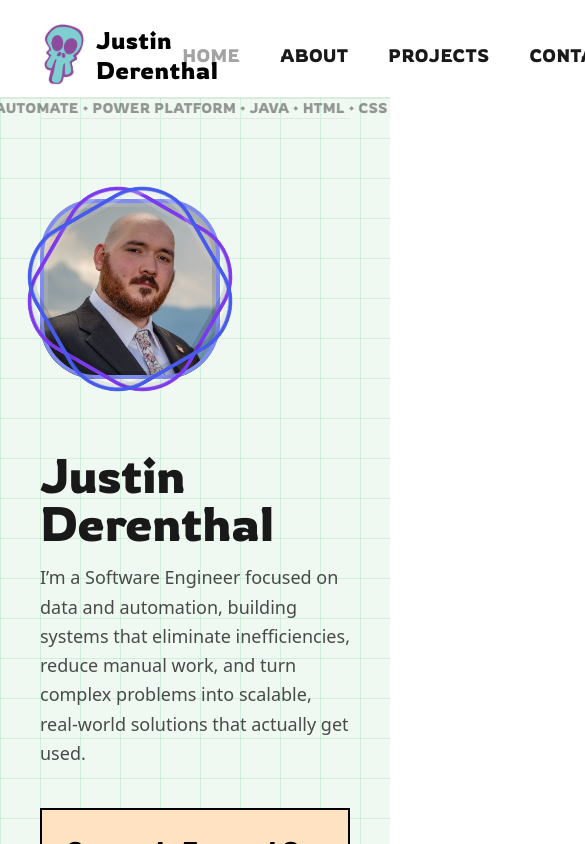
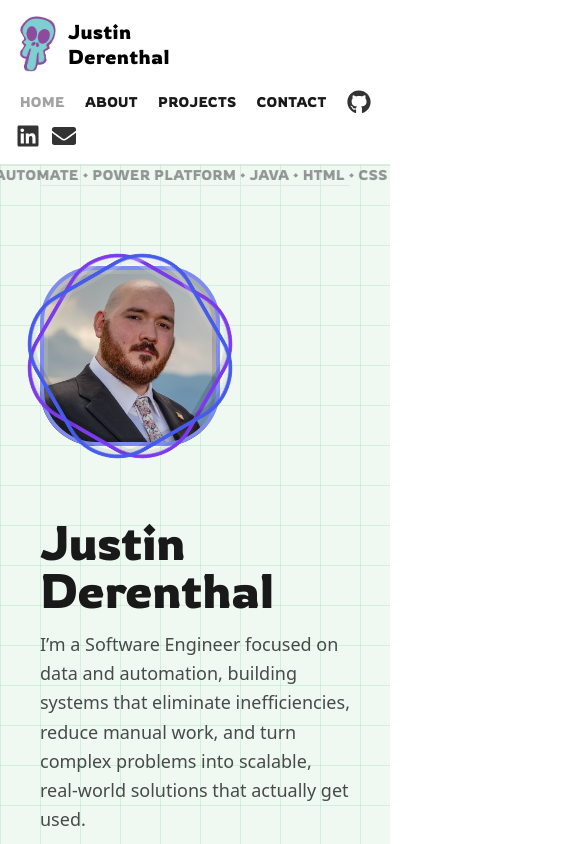
Before and after one commit to JderenthalCS/PortfolioPlus, a React (Vite) app: page / in a window 390 px wide. Shown: the top 844 px of the page, 585 px wide, since content can reach past the window. Built offline with nearby package versions, Linux system fonts and the light colour scheme.

Commit message:
Fix mobile navbar layout

```diff
--- a/src/components/Navbar.jsx
+++ b/src/components/Navbar.jsx
@@ -1,9 +1,9 @@
 import { NavLink } from "react-router-dom"
-import { FaGithub, FaLinkedin, FaEnvelope} from "react-icons/fa"
+import { FaGithub, FaLinkedin, FaEnvelope } from "react-icons/fa"
 import skull from "../assets/skull.png"
 
 const base =
-  "px-2 py-2 text-lg tracking-wide font-rowdies transition-colors duration-200 ease-out text-black/90 underline decoration-wavy decoration-2 underline-offset-3 decoration-transparent"
+  "px-1 py-1 text-sm md:text-lg tracking-wide font-rowdies transition-colors duration-200 ease-out text-black/90 underline decoration-wavy decoration-2 underline-offset-3 decoration-transparent"
 
 const linkHome = ({ isActive }) =>
   [base, isActive ? "opacity-40" : "opacity-100", "hover:text-blue-600 hover:decoration-blue-600"].join(" ")
@@ -19,20 +19,18 @@ const linkContact = ({ isActive }) =>
 
 export default function Navbar() {
   return (
-    <nav className="flex items-center justify-between py-6 px-10 pb-3 border-b border-neutral-200 relative">
-
-  {/* Skull*/}
-      <NavLink to="/" className="flex items-center gap-3 group">
-
+    <nav className="relative border-b border-neutral-200 px-4 py-4 md:px-10 md:py-6 md:pb-3">
+      <div className="flex flex-col gap-4 md:flex-row md:items-center md:justify-between">
+        <NavLink to="/" className="flex items-center gap-3 group self-start">
           <img
             src={skull}
             alt="Skull Logo"
-    className="w-11 -rotate-35 transition-transform duration-300 group-hover:-rotate-25"
+            className="w-10 md:w-11 -rotate-35 transition-transform duration-300 group-hover:-rotate-25"
           />
 
-{/* Justin Derenthal*/}
-  <div className="flex flex-col leading-tight font-rowdies text-2xl tracking-wide">
-    <span className="
+          <div className="flex flex-col leading-tight font-rowdies text-xl md:text-2xl tracking-wide">
+            <span
+              className="
                 text-black
                 transition-all duration-300
                 group-hover:bg-gradient-to-r
@@ -41,11 +39,13 @@ export default function Navbar() {
                 group-hover:to-red-600
                 group-hover:bg-clip-text
                 group-hover:text-transparent
-    ">
+              "
+            >
               Justin
             </span>
 
-    <span className="
+            <span
+              className="
                 text-black
                 transition-all duration-300
                 group-hover:bg-gradient-to-r
@@ -54,14 +54,14 @@ export default function Navbar() {
                 group-hover:to-green-600
                 group-hover:bg-clip-text
                 group-hover:text-transparent
-    ">
+              "
+            >
               Derenthal
             </span>
           </div>
+        </NavLink>
 
-</NavLink>
-      {/* Right Side Links */}
-      <div className="flex items-center gap-6">
+        <div className="flex flex-wrap items-center gap-x-3 gap-y-2 md:gap-6">
           <NavLink to="/" className={linkHome}>HOME</NavLink>
           <NavLink to="/about" className={linkAbout}>ABOUT</NavLink>
           <NavLink to="/projects" className={linkProjects}>PROJECTS</NavLink>
@@ -71,9 +71,9 @@ export default function Navbar() {
             href="https://github.com/JderenthalCS"
             target="_blank"
             rel="noopener noreferrer"
-          className="ml-6 text-black/80 hover:text-black hover:drop-shadow-[0_0_8px_rgba(34,197,94,0.7)] transition-all duration-200"
+            className="ml-1 md:ml-4 text-black/80 hover:text-black hover:drop-shadow-[0_0_8px_rgba(34,197,94,0.7)] transition-all duration-200"
           >
-          <FaGithub size={30} />
+            <FaGithub size={24} className="md:w-[30px] md:h-[30px]" />
           </a>
 
           <a
@@ -82,16 +82,17 @@ export default function Navbar() {
             rel="noopener noreferrer"
             className="text-black/80 hover:text-black hover:drop-shadow-[0_0_8px_rgba(37,99,235,0.7)] transition-all duration-200"
           >
-          <FaLinkedin size={30} />
+            <FaLinkedin size={24} className="md:w-[30px] md:h-[30px]" />
           </a>
+
           <a
             href="mailto:JDerenthalCS@gmail.com"
             className="text-black/80 hover:text-black hover:drop-shadow-[0_0_8px_rgba(239,68,68,0.7)] transition-all duration-200"
           >
-  <FaEnvelope size={30} />
+            <FaEnvelope size={24} className="md:w-[30px] md:h-[30px]" />
           </a>
         </div>
-
+      </div>
     </nav>
   )
 }
```
Lines whose indentation alone changed are shown as unchanged.
